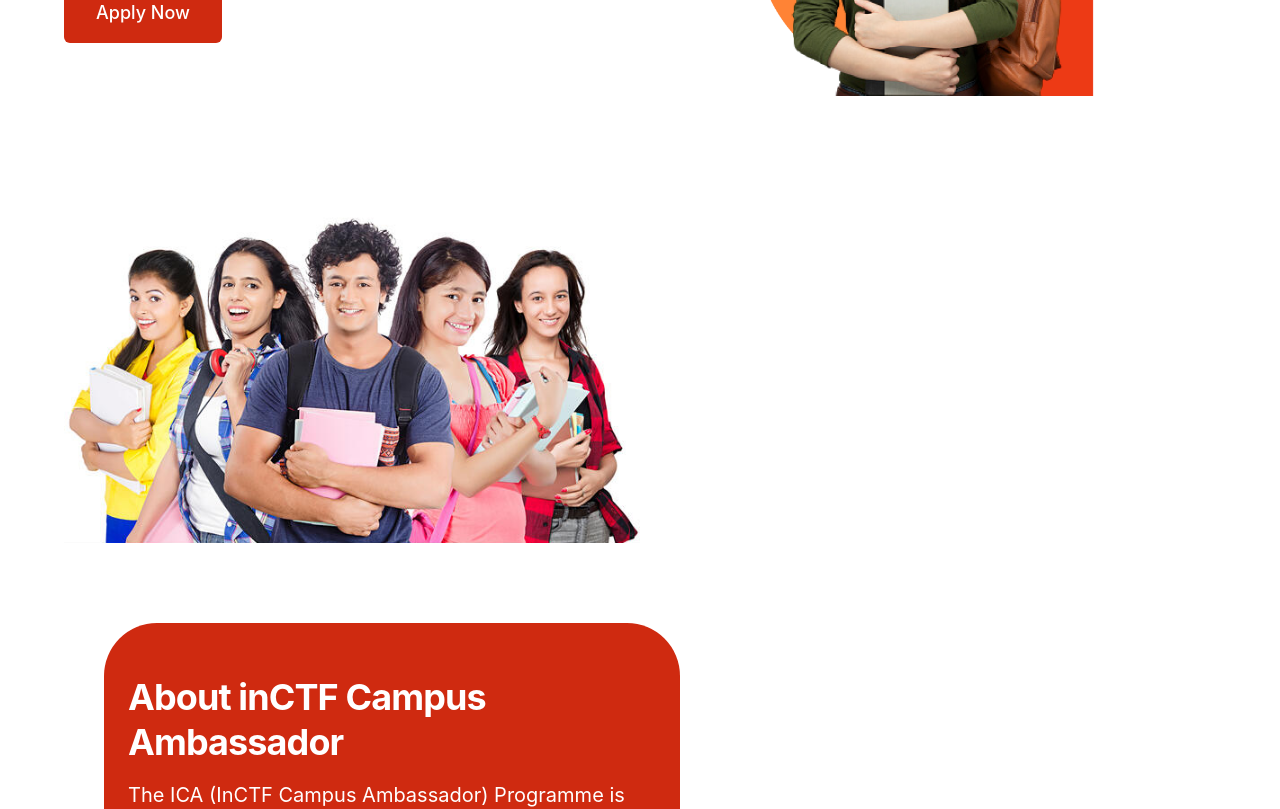
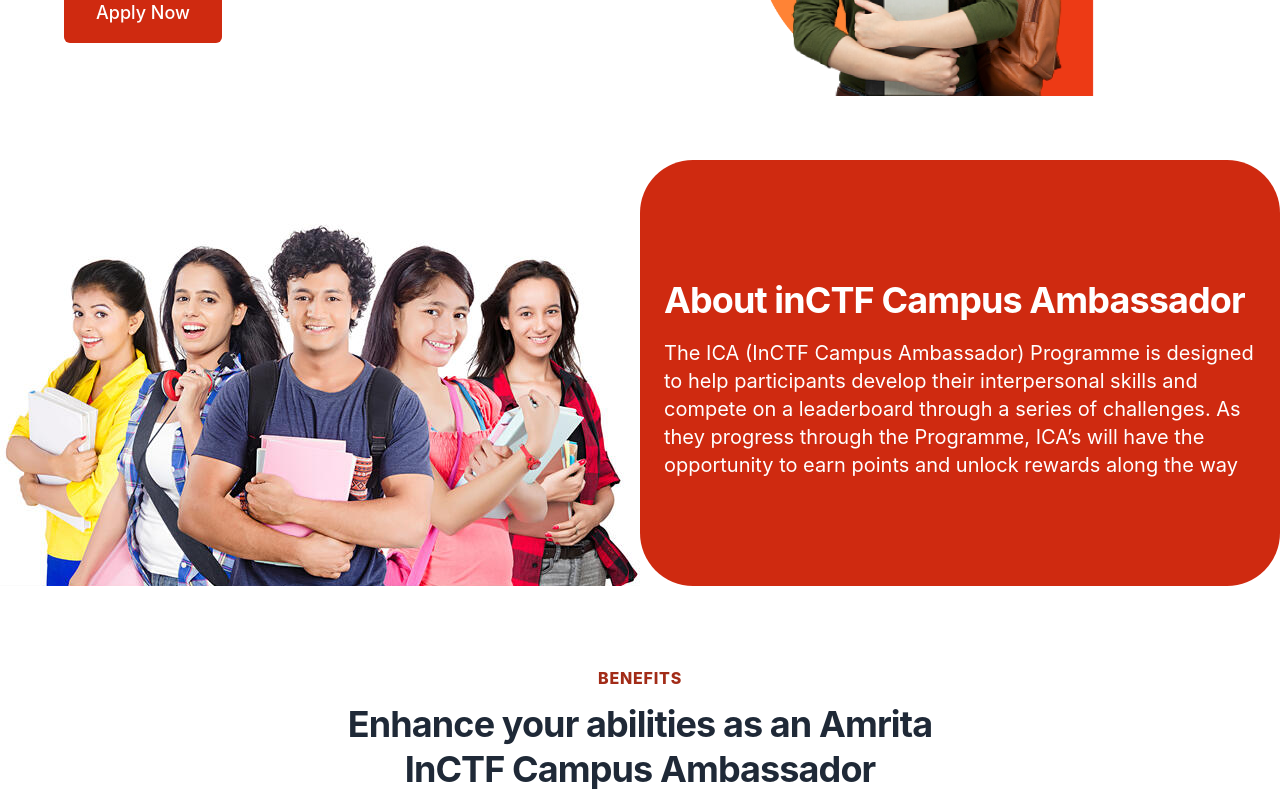
Before and after one commit to GayathriVihayas/campusAmbassador, a Next.js app: page / in a window 1280 px wide. Shown: the part 420-1229 px from the top of the page. Built offline with nearby package versions, Linux system fonts and the light colour scheme.

Commit message:
margin added

```diff
--- a/components/about.js
+++ b/components/about.js
@@ -5,7 +5,7 @@
 export default function about() {
   return (
     <>
-      <Container className="flex flex-wrap amb-hero-main-container ">
+      <Container className="flex flex-wrap amb-abt-main-container lg:my-15">
         <div className="flex items-center justify-center w-full lg:w-1/2">
           <div className="abt-amb-img-div">
             <Image
@@ -19,7 +19,7 @@
             />
           </div>
         </div>
-        <div className="flex items-center w-full lg:w-1/2 about-amb-content mx-auto my-5 md:mx-0 md:my-10 lg:mx-5 lg:my-15 xl:mx-10 xl:my-20">
+        <div className="flex items-center w-full lg:w-1/2 about-amb-content md:mx-0 mx-auto ">
           <div className="flex flex-col w-full mt-4 ">
             <h3 className="max-w-2xl mt-3 text-3xl font-bold leading-snug tracking-tight text-white-800 lg:leading-tight lg:text-4xl dark:text-white">
               About inCTF Campus Ambassador
--- a/css/tailwind.css
+++ b/css/tailwind.css
@@ -54,3 +54,6 @@
 .note-para-refferels-span {
   font-weight: 300;
 }
+/* .abt-amb-img-div {
+  border: 2px solid green;
+} */
```
